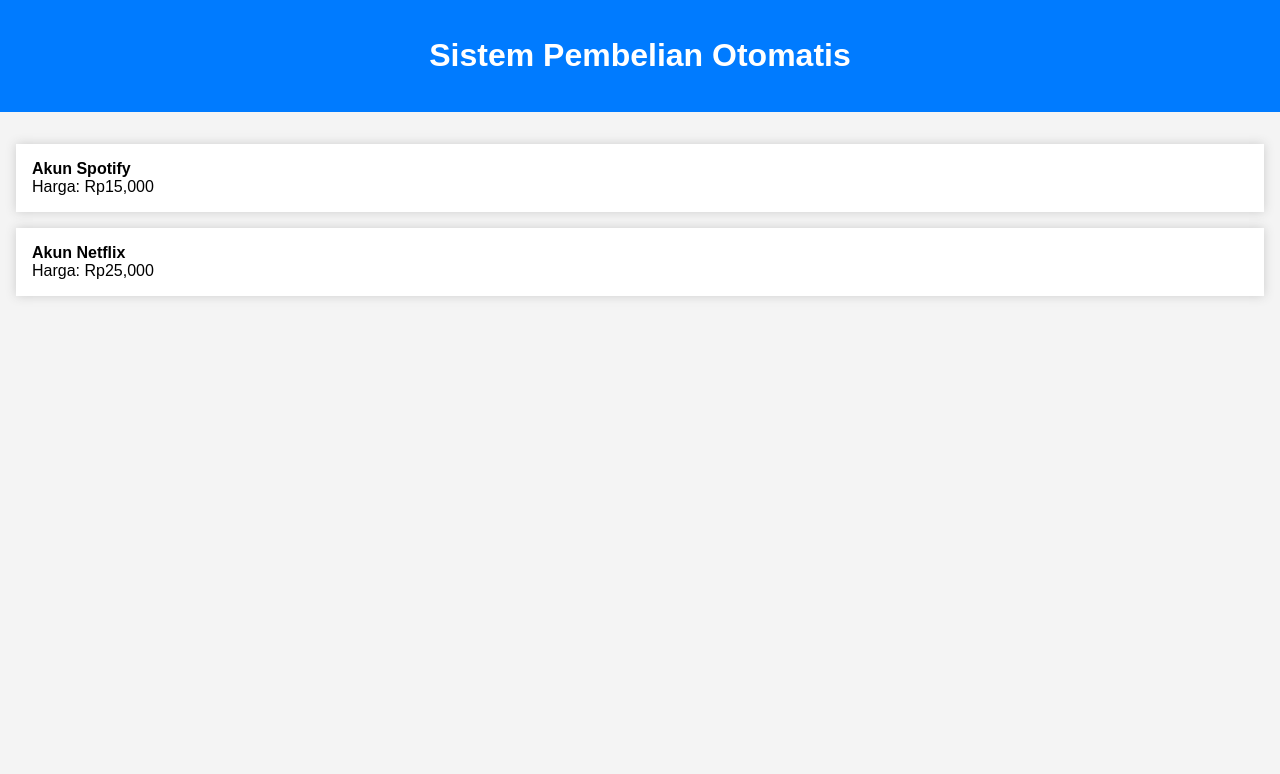
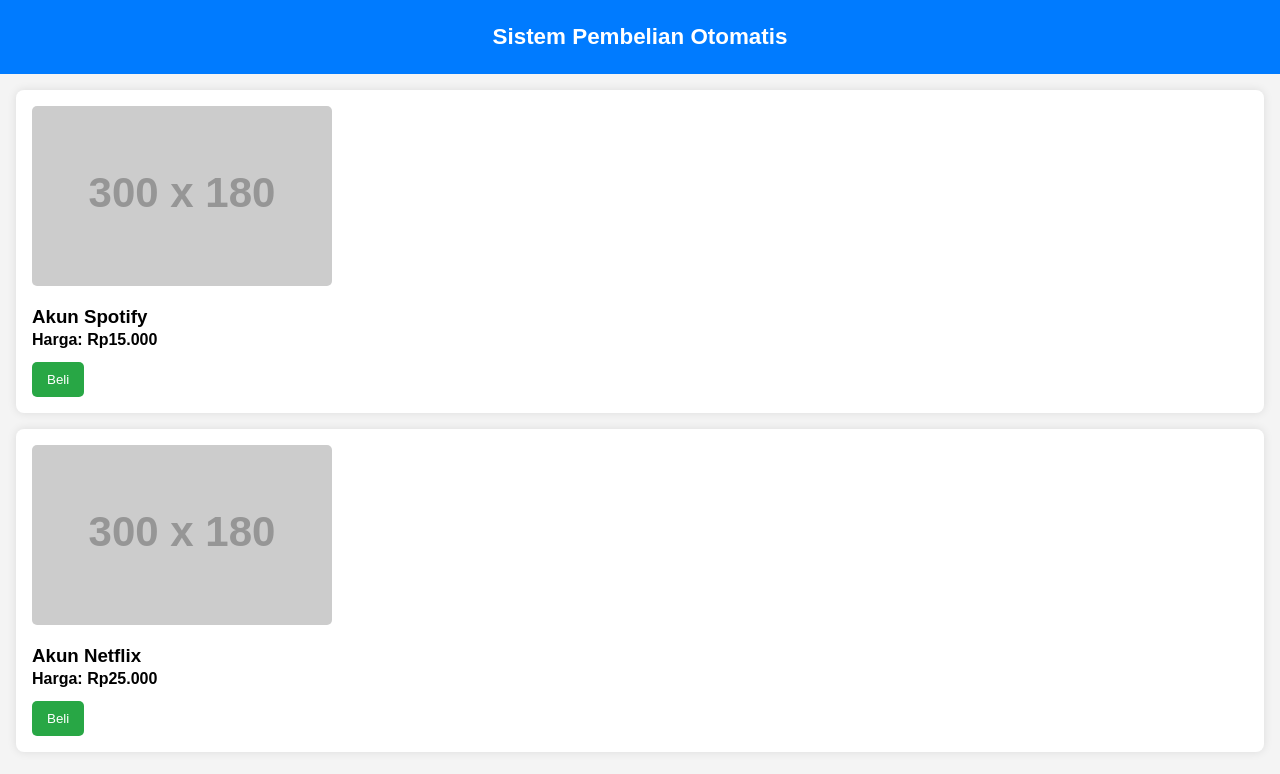
Before and after one commit to RyuuXiaoo/Otomatis-, a website: page public/index.html in a window 1280 px wide. Drawn offline with Linux system fonts and the light colour scheme; placeholder pictures from the web are drawn by us.

Commit message:
Add files via upload

```diff
--- a/public/index.html
+++ b/public/index.html
@@ -3,54 +3,124 @@
 <head>
   <meta charset="UTF-8" />
   <meta name="viewport" content="width=device-width, initial-scale=1.0"/>
-  <title>QRIS BuyNow</title>
+  <title>Sistem Pembelian Otomatis</title>
   <style>
-    body { font-family: Arial; margin: 0; padding: 0; background: #f4f4f4; }
-    header { background: #007bff; color: #fff; padding: 1rem; text-align: center; }
+    body { font-family: Arial; margin: 0; background: #f4f4f4; }
+    header { background: #007bff; color: #fff; padding: 1.5rem; text-align: center; font-size: 1.4rem; font-weight: bold; }
     .container { padding: 1rem; }
-    .product { background: #fff; padding: 1rem; margin: 1rem 0; cursor: pointer; box-shadow: 0 0 10px #ccc; }
-    .product:hover { background: #eef; }
-    #qris-section { display: none; margin-top: 2rem; }
-    #qris-img { width: 200px; }
+    .product {
+      background: #fff;
+      padding: 1rem;
+      margin-bottom: 1rem;
+      box-shadow: 0 0 10px rgba(0,0,0,0.1);
+      border-radius: 8px;
+    }
+    .product img {
+      width: 100%;
+      max-width: 300px;
+      border-radius: 5px;
+      margin-bottom: 0.5rem;
+    }
+    .product h3 { margin: 0.5rem 0 0.2rem; }
+    .product p { margin: 0; font-weight: bold; }
+    .product button {
+      margin-top: 0.8rem;
+      padding: 10px 15px;
+      background: #28a745;
+      border: none;
+      color: white;
+      border-radius: 5px;
+      cursor: pointer;
+    }
+    .product button:hover {
+      background: #218838;
+    }
+    #qris-section {
+      display: none;
+      margin-top: 2rem;
+      background: #fff;
+      padding: 1rem;
+      border-radius: 8px;
+      box-shadow: 0 0 10px rgba(0,0,0,0.1);
+    }
+    #qris-img {
+      max-width: 200px;
+      display: block;
+      margin: 10px auto;
+    }
+    #akun-info {
+      white-space: pre-wrap;
+      background: #e6ffe6;
+      border: 1px solid #00cc66;
+      padding: 1rem;
+      border-radius: 8px;
+      margin-top: 1rem;
+      display: none;
+    }
   </style>
 </head>
 <body>
-  <header><h1>Sistem Pembelian Otomatis</h1></header>
+  <header>Sistem Pembelian Otomatis</header>
   <div class="container">
-    <div id="product-list"></div>
+    <div class="product">
+      <img src="https://via.placeholder.com/300x180.png?text=Spotify" alt="Spotify">
+      <h3>Akun Spotify</h3>
+      <p>Harga: Rp15.000</p>
+      <button onclick="beliProduk({id: 'prod1', name: 'Akun Spotify', price: 15000})">Beli</button>
+    </div>
+    <div class="product">
+      <img src="https://via.placeholder.com/300x180.png?text=Netflix" alt="Netflix">
+      <h3>Akun Netflix</h3>
+      <p>Harga: Rp25.000</p>
+      <button onclick="beliProduk({id: 'prod2', name: 'Akun Netflix', price: 25000})">Beli</button>
+    </div>
+
     <div id="qris-section">
       <h3>QRIS Pembayaran</h3>
-      <img id="qris-img" src="" alt="QRIS"/>
+      <img id="qris-img" src="" alt="QRIS">
       <p id="qris-details"></p>
     </div>
+
+    <div id="akun-info"></div>
   </div>
 
   <script>
-    const products = [
-      { id: "prod1", name: "Akun Spotify", price: 15000 },
-      { id: "prod2", name: "Akun Netflix", price: 25000 }
-    ];
-
-    const list = document.getElementById("product-list");
-    products.forEach(p => {
-      const div = document.createElement("div");
-      div.className = "product";
-      div.innerHTML = `<strong>${p.name}</strong><br>Harga: Rp${p.price.toLocaleString()}`;
-      div.onclick = () => beliProduk(p);
-      list.appendChild(div);
-    });
-
+    let interval;
     async function beliProduk(product) {
-      const res = await fetch("/create-qris", {
+      const res = await fetch("/api/create-qris", {
         method: "POST",
         headers: { "Content-Type": "application/json" },
         body: JSON.stringify({ nominal: product.price, produk: product.name })
       });
+
       const data = await res.json();
       document.getElementById("qris-section").style.display = "block";
+      document.getElementById("akun-info").style.display = "none";
       document.getElementById("qris-img").src = data.qrString;
-      document.getElementById("qris-details").innerHTML =
-        `Produk: ${product.name}<br>Harga: Rp${product.price.toLocaleString()}<br>Reff ID: ${data.reffId}<br>Expired: ${data.expiredTime}`;
+      document.getElementById("qris-details").innerHTML = `
+        Produk: ${product.name}<br>
+        Harga: Rp${product.price.toLocaleString()}<br>
+        Reff ID: ${data.reffId}<br>
+        Expired: ${data.expiredTime}
+      `;
+
+      if (interval) clearInterval(interval);
+      interval = setInterval(async () => {
+        const cek = await fetch("/api/cek-status?id=" + data.reffId);
+        const hasil = await cek.json();
+        if (hasil.status === "success") {
+          clearInterval(interval);
+          document.getElementById("akun-info").style.display = "block";
+          document.getElementById("akun-info").innerText = `🎉 Pembayaran diterima!
+
+📩 Berikut detail akunmu:
+• Email: test@mail.com
+• Password: rahasia123
+• Profil: Premium
+• Pin: -
+• 2FA: -`;
+        }
+      }, 5000);
     }
   </script>
 </body>
```
